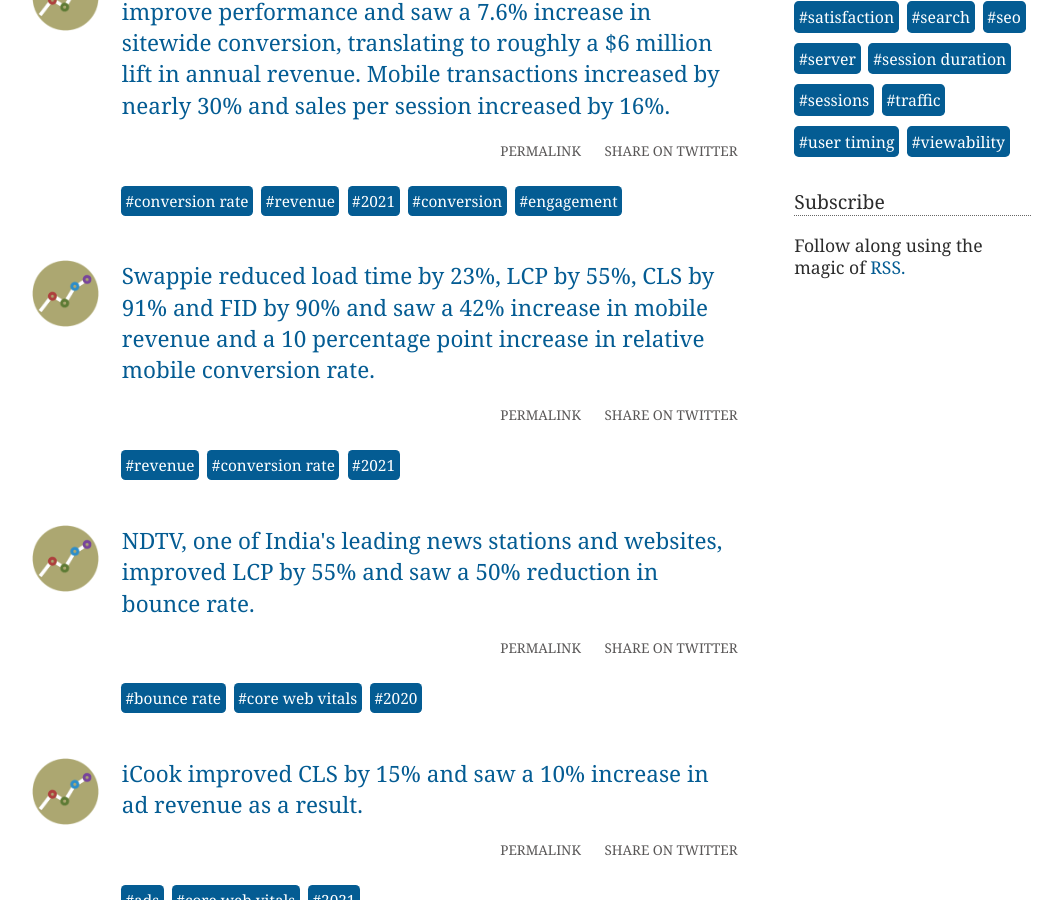
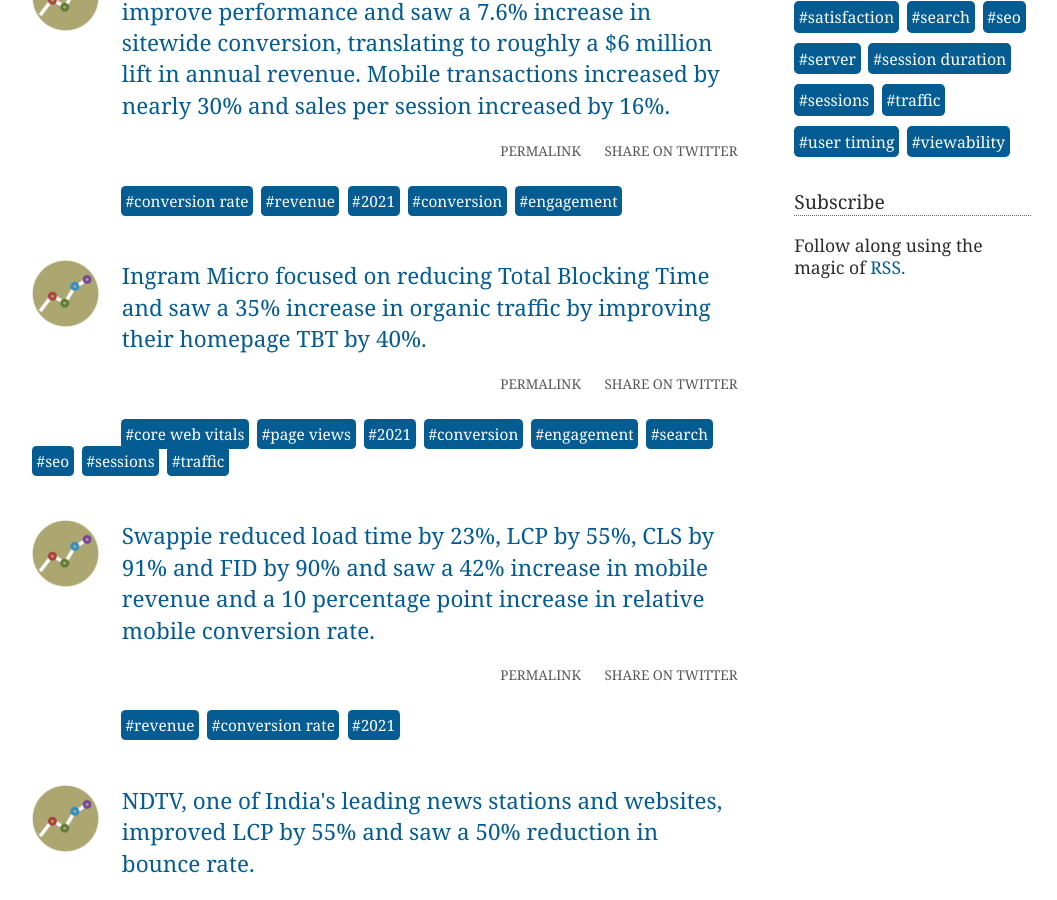
Before and after one commit to tkadlec/WPOStats, a Jekyll site: the page built from index.html, in a window 1280 px wide and 900 px high, scrolled down 992 px. Shown: the whole window, without its empty margins (104-1161 px from the left). Built offline with Jekyll 4.4.1, drawn with Linux system fonts in a browser that asks for light colours; the list of posts is cut into pages by our own code; a file with an impossible date is left out; some of the changed text lies outside the part shown.

Commit message:
ingram micro cas study. Closes #56

```diff
--- /dev/null
+++ b/_posts/2023-03-07-ingram-micro-services-tbt-traffic.md
@@ -0,0 +1,12 @@
+---
+layout: post
+title:  "SpeedSense worked with an e-commerce company to improve performance and saw a 7.6%  increase in sitewide conversion, translating to roughly a $6 million lift in annual revenue. Mobile transactions increased by nearly 30% and sales per session increased by 16%."
+storySource: "https://www.speedsense.com/web-performance-impact-ecommerce-revenue"
+date:   2023-03-07 05:40:51
+tags:
+ - conversion rate
+ - revenue
+ - "2021"
+ - conversion
+ - engagement
+---
--- a/_posts/2023-03-07-speedsense-ecommerce-revenue.md
+++ b/_posts/2023-03-07-speedsense-ecommerce-revenue.md
@@ -1,12 +1,16 @@
 ---
 layout: post
-title:  "SpeedSense worked with an e-commerce company to improve performance and saw a 7.6%  increase in sitewide conversion, translating to roughly a $6 million lift in annual revenue. Mobile transactions increased by nearly 30% and sales per session increased by 16%."
+title:  "Ingram Micro focused on reducing Total Blocking Time and saw a 35% increase in organic traffic by improving their homepage TBT by 40%."
 storySource: "https://www.speedsense.com/web-performance-impact-ecommerce-revenue"
-date:   2023-03-07 05:40:51
+date:   2023-03-07 05:35:51
 tags:
- - conversion rate
- - revenue
+ - core web vitals
+ - page views
  - "2021"
  - conversion
  - engagement
+ - search
+ - seo
+ - sessions
+ - traffic
 ---
```
